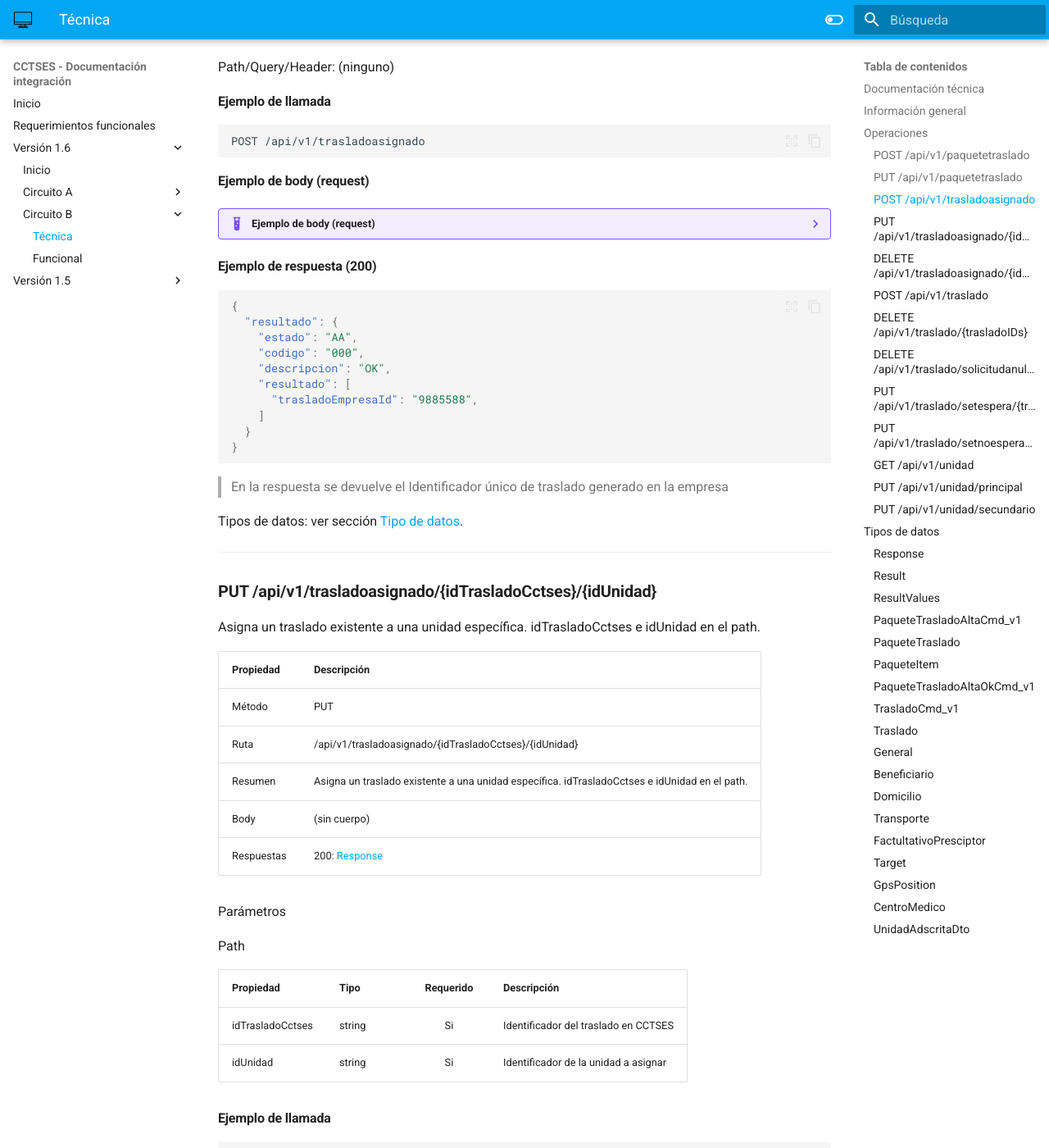
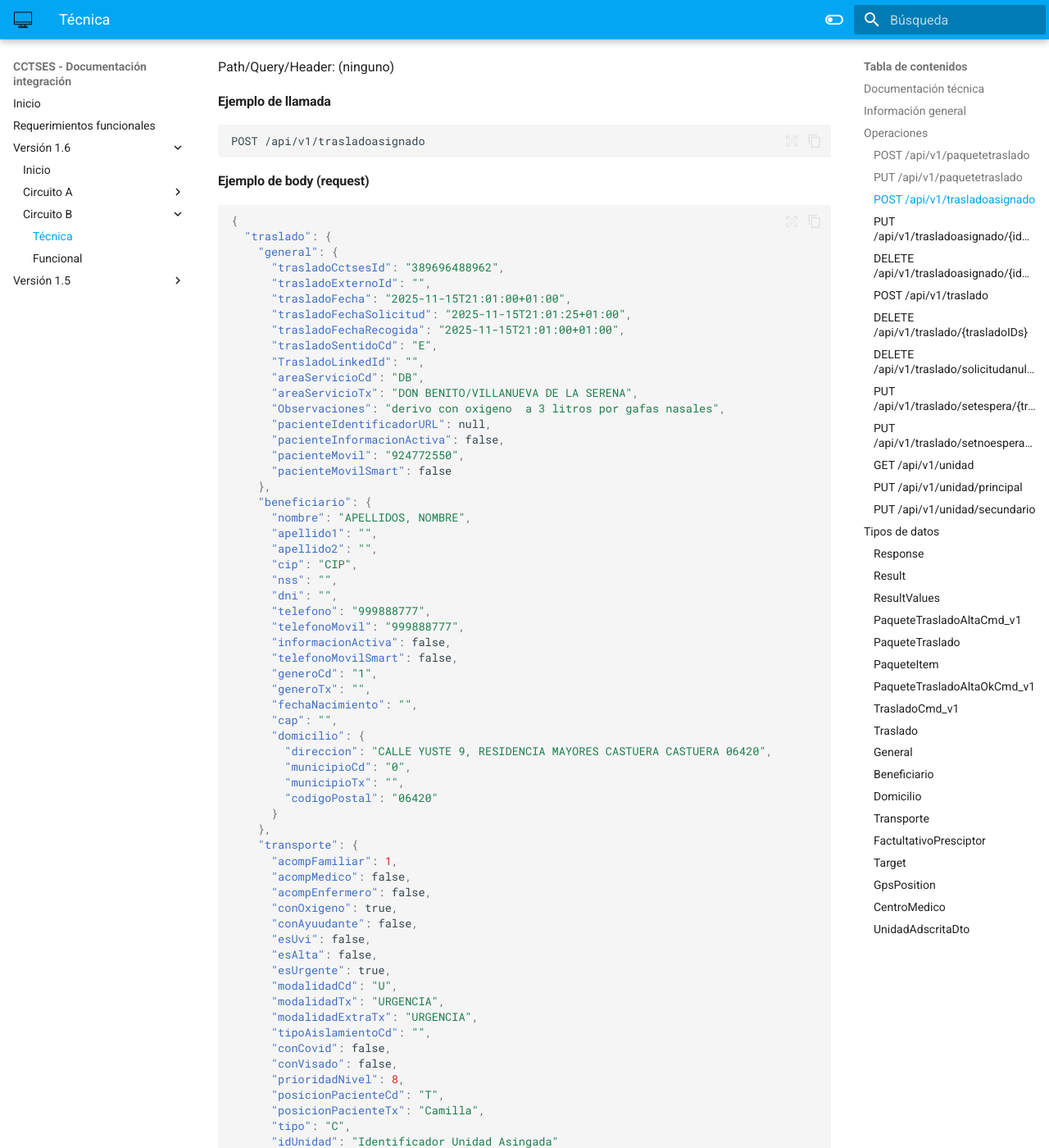
Before and after one commit to phevositc/cctses_integra, an MkDocs documentation site: the page built from docs/versions/1.6/CircuitoB/CCTSES-doc_tecnica.md, in a window 1280 px wide and 1400 px high, scrolled down 3757 px. Shown: the whole window at 82% size. Built offline with MkDocs 1.6.1 and Material for MkDocs 9.7.7, drawn with Linux system fonts in a browser that asks for light colours; some of the changed text lies outside the part shown.

Commit message:
Add functional documentation for CCTSES and update technical documentation references
- Created a new functional documentation file for CCTSES detailing various tables and their descriptions.
- Updated technical documentation to correct references to response types and examples.
- Adjusted navigation in mkdocs.yml to point to the new functional documentation file for Circuito B.

````diff
--- a/docs/versions/1.6/CircuitoB/CCTSES-doc_tecnica.md
+++ b/docs/versions/1.6/CircuitoB/CCTSES-doc_tecnica.md
@@ -104,7 +104,7 @@
 Ruta | /api/v1/paquetetraslado
 Resumen | Alta de paquete de traslados
 Body | application/json: [PaqueteTrasladoAltaCmd_v1](#tipo-paquetetrasladoaltacmd_v1)
-Respuestas | 200: [Response](#tipo-cctsesresponse)
+Respuestas | 200: [Response](#tipo-response)
 
 Parámetros
 
@@ -162,7 +162,7 @@
 Ruta | /api/v1/paquetetraslado
 Resumen | Asignar paquete de traslados como enviado correctamete
 Body | application/json: [PaqueteTrasladoAltaOkCmd_v1](#tipo-paquetetrasladoaltaokcmd_v1)
-Respuestas | 200: [Response](#tipo-cctsesresponse)
+Respuestas | 200: [Response](#tipo-response)
 
 Parámetros
 
@@ -209,7 +209,7 @@
 Ruta | /api/v1/trasladoasignado
 Resumen | Crea el traslado con información de la unidad que lo debe ejecutar
 Body | application/json: [TrasladoCmd_v1](#tipo-trasladocmd_v1)
-Respuestas | 200: [Response](#tipo-cctsesresponse)
+Respuestas | 200: [Response](#tipo-response)
 
 Parámetros
 
@@ -223,107 +223,105 @@
 
 #### **Ejemplo de body (request)**
 
-??? example "Ejemplo de body (request)"
-
-    ```json
-    {
-      "traslado": {
-        "general": {
-          "trasladoCctsesId": "389696488962",
-          "trasladoExternoId": "",
-          "trasladoFecha": "2025-11-15T21:01:00+01:00",
-          "trasladoFechaSolicitud": "2025-11-15T21:01:25+01:00",
-          "trasladoFechaRecogida": "2025-11-15T21:01:00+01:00",
-          "trasladoSentidoCd": "E",
-          "TrasladoLinkedId": "",
-          "areaServicioCd": "DB",
-          "areaServicioTx": "DON BENITO/VILLANUEVA DE LA SERENA",
-          "Observaciones": "derivo con oxigeno  a 3 litros por gafas nasales",
-          "pacienteIdentificadorURL": null,
-          "pacienteInformacionActiva": false,
-          "pacienteMovil": "924772550",
-          "pacienteMovilSmart": false
-        },
-        "beneficiario": {
-          "nombre": "APELLIDOS, NOMBRE",
-          "apellido1": "",
-          "apellido2": "",
-          "cip": "CIP",
-          "nss": "",
-          "dni": "",
-          "telefono": "999888777",
-          "telefonoMovil": "999888777",
-          "informacionActiva": false,
-          "telefonoMovilSmart": false,
-          "generoCd": "1",
-          "generoTx": "",
-          "fechaNacimiento": "",
-          "cap": "",
-          "domicilio": {
-            "direccion": "CALLE YUSTE 9, RESIDENCIA MAYORES CASTUERA CASTUERA 06420",
-            "municipioCd": "0",
-            "municipioTx": "",
-            "codigoPostal": "06420"
-          }
-        },
-        "transporte": {
-          "acompFamiliar": 1,
-          "acompMedico": false,
-          "acompEnfermero": false,
-          "conOxigeno": true,
-          "conAyuudante": false,
-          "esUvi": false,
-          "esAlta": false,
-          "esUrgente": true,
-          "modalidadCd": "U",
-          "modalidadTx": "URGENCIA",
-          "modalidadExtraTx": "URGENCIA",
-          "tipoAislamientoCd": "",
-          "conCovid": false,
-          "conVisado": false,
-          "prioridadNivel": 8,
-          "posicionPacienteCd": "T",
-          "posicionPacienteTx": "Camilla",
-          "tipo": "C",
-          "idUnidad": "Identificador Unidad Asingada"
-        },
-        "facultativoPrescriptor": {
-          "nombre": "NOMBRE",
-          "apellido1": "FACTULTATIVO PRESCRIPTOR",
-          "apellido2": "",
-          "nColegiado": "ZZZ858447",
-          "areaServicioCd": null
-        },
-        "origen": {
-          "tipoDestinoCd": 1,
-          "gpsLocation": {
-            "longitud": 0.0,
-            "latitud": 0.0
-          },
-          "domicilio": {
-            "direccion": "CALLE YUSTE 9, RESIDENCIA MAYORES CASTUERA CASTUERA 06420",
-            "municipioCd": "06036",
-            "municipioTx": "CASTUERA",
-            "codigoPostal": "06420"
-          },
-          "centro": null
-        },
-        "destino": {
-          "tipoDestinoCd": 2,
-          "gpsLocation": {
-            "longitud": 0.0,
-            "latitud": 0.0
-          },
-          "domicilio": null,
-          "centro": {
-            "centroCCN": "1106000792",
-            "centroTx": "HOSPITAL DON BENITO-VILLANUEVA DE LA SERENA",
-            "direccion": "HOSPITAL DE DON BENITO-VILLANU (1106000792)"
-          }
-        }
+```json
+{
+  "traslado": {
+    "general": {
+      "trasladoCctsesId": "389696488962",
+      "trasladoExternoId": "",
+      "trasladoFecha": "2025-11-15T21:01:00+01:00",
+      "trasladoFechaSolicitud": "2025-11-15T21:01:25+01:00",
+      "trasladoFechaRecogida": "2025-11-15T21:01:00+01:00",
+      "trasladoSentidoCd": "E",
+      "TrasladoLinkedId": "",
+      "areaServicioCd": "DB",
+      "areaServicioTx": "DON BENITO/VILLANUEVA DE LA SERENA",
+      "Observaciones": "derivo con oxigeno  a 3 litros por gafas nasales",
+      "pacienteIdentificadorURL": null,
+      "pacienteInformacionActiva": false,
+      "pacienteMovil": "924772550",
+      "pacienteMovilSmart": false
+    },
+    "beneficiario": {
+      "nombre": "APELLIDOS, NOMBRE",
+      "apellido1": "",
+      "apellido2": "",
+      "cip": "CIP",
+      "nss": "",
+      "dni": "",
+      "telefono": "999888777",
+      "telefonoMovil": "999888777",
+      "informacionActiva": false,
+      "telefonoMovilSmart": false,
+      "generoCd": "1",
+      "generoTx": "",
+      "fechaNacimiento": "",
+      "cap": "",
+      "domicilio": {
+        "direccion": "CALLE YUSTE 9, RESIDENCIA MAYORES CASTUERA CASTUERA 06420",
+        "municipioCd": "0",
+        "municipioTx": "",
+        "codigoPostal": "06420"
+      }
+    },
+    "transporte": {
+      "acompFamiliar": 1,
+      "acompMedico": false,
+      "acompEnfermero": false,
+      "conOxigeno": true,
+      "conAyuudante": false,
+      "esUvi": false,
+      "esAlta": false,
+      "esUrgente": true,
+      "modalidadCd": "U",
+      "modalidadTx": "URGENCIA",
+      "modalidadExtraTx": "URGENCIA",
+      "tipoAislamientoCd": "",
+      "conCovid": false,
+      "conVisado": false,
+      "prioridadNivel": 8,
+      "posicionPacienteCd": "T",
+      "posicionPacienteTx": "Camilla",
+      "tipo": "C",
+      "idUnidad": "Identificador Unidad Asingada"
+    },
+    "facultativoPrescriptor": {
+      "nombre": "NOMBRE",
+      "apellido1": "FACULTATIVO PRESCRIPTOR",
+      "apellido2": "",
+      "nColegiado": "ZZZ858447",
+      "areaServicioCd": null
+    },
+    "origen": {
+      "tipoDestinoCd": 1,
+      "gpsLocation": {
+        "longitud": 0.0,
+        "latitud": 0.0
+      },
+      "domicilio": {
+        "direccion": "CALLE YUSTE 9, RESIDENCIA MAYORES CASTUERA CASTUERA 06420",
+        "municipioCd": "06036",
+        "municipioTx": "CASTUERA",
+        "codigoPostal": "06420"
+      },
+      "centro": null
+    },
+    "destino": {
+      "tipoDestinoCd": 2,
+      "gpsLocation": {
+        "longitud": 0.0,
+        "latitud": 0.0
+      },
+      "domicilio": null,
+      "centro": {
+        "centroCCN": "1106000792",
+        "centroTx": "HOSPITAL DON BENITO-VILLANUEVA DE LA SERENA",
+        "direccion": "HOSPITAL DE DON BENITO-VILLANU (1106000792)"
       }
     }
-    ```
+  }
+}
+```
 
 #### **Ejemplo de respuesta (200)**
 
@@ -333,14 +331,12 @@
     "estado": "AA",
     "codigo": "000",
     "descripcion": "OK",
-    "resultado": [
-      "trasladoEmpresaId": "9885588",
+    "values": [
+      {"trasladoEmpresaId": "9885588"}
     ]
   }
 }
 ```
-
-> En la respuesta se devuelve el Identificador único de traslado generado en la empresa
 
 Tipos de datos: ver sección [Tipo de datos](#tipos-de-datos).
 
@@ -357,7 +353,7 @@
 Ruta | /api/v1/trasladoasignado/{idTrasladoCctses}/{idUnidad}
 Resumen | Asigna un traslado existente a una unidad específica. idTrasladoCctses e idUnidad en el path.
 Body | (sin cuerpo)
-Respuestas | 200: [Response](#tipo-cctsesresponse)
+Respuestas | 200: [Response](#tipo-response)
 
 Parámetros
 
@@ -381,10 +377,7 @@
   "resultado": {
     "estado": "AA",
     "codigo": "000",
-    "descripcion": "OK",
-    "resultado": [
-      "trasladoEmpresaId": "9885588",
-    ]
+    "descripcion": "OK"
   }
 }
 ```
@@ -404,7 +397,7 @@
 Ruta | /api/v1/trasladoasignado/{idTrasladoCctses}
 Resumen | Des-asigna la unidad actualmente asociada a un traslado
 Body | (sin cuerpo)
-Respuestas | 200: [Response](#tipo-cctsesresponse)
+Respuestas | 200: [Response](#tipo-response)
 
 Parámetros
 
@@ -447,7 +440,7 @@
 Ruta | /api/v1/traslado
 Resumen | Crea el traslado desde una orden/comando
 Body | application/json: [TrasladoCmd_v1](#tipo-trasladocmd_v1)
-Respuestas | 200: [Response](#tipo-cctsesresponse)
+Respuestas | 200: [Response](#tipo-response)
 
 Parámetros
 
@@ -461,106 +454,104 @@
 
 #### **Ejemplo de body (request)**
 
-??? example "Ejemplo de body (request)"
-
-    ```json
-    {
-      "traslado": {
-        "general": {
-          "trasladoCctsesId": "389696488962",
-          "trasladoExternoId": "",
-          "trasladoFecha": "2025-11-15T21:01:00+01:00",
-          "trasladoFechaSolicitud": "2025-11-15T21:01:25+01:00",
-          "trasladoFechaRecogida": "2025-11-15T21:01:00+01:00",
-          "trasladoSentidoCd": "E",
-          "TrasladoLinkedId": "",
-          "areaServicioCd": "DB",
-          "areaServicioTx": "DON BENITO/VILLANUEVA DE LA SERENA",
-          "Observaciones": "derivo con oxigeno  a 3 litros por gafas nasales",
-          "pacienteIdentificadorURL": null,
-          "pacienteInformacionActiva": false,
-          "pacienteMovil": "924772550",
-          "pacienteMovilSmart": false
-        },
-        "beneficiario": {
-          "nombre": "APELLIDOS, NOMBRE",
-          "apellido1": "",
-          "apellido2": "",
-          "cip": "CIP",
-          "nss": "",
-          "dni": "",
-          "telefono": "999888777",
-          "telefonoMovil": "999888777",
-          "informacionActiva": false,
-          "telefonoMovilSmart": false,
-          "generoCd": "1",
-          "generoTx": "",
-          "fechaNacimiento": "",
-          "cap": "",
-          "domicilio": {
-            "direccion": "CALLE YUSTE 9, RESIDENCIA MAYORES CASTUERA CASTUERA 06420",
-            "municipioCd": "0",
-            "municipioTx": "",
-            "codigoPostal": "06420"
-          }
-        },
-        "transporte": {
-          "acompFamiliar": 1,
-          "acompMedico": false,
-          "acompEnfermero": false,
-          "conOxigeno": true,
-          "conAyuudante": false,
-          "esUvi": false,
-          "esAlta": false,
-          "esUrgente": true,
-          "modalidadCd": "U",
-          "modalidadTx": "URGENCIA",
-          "modalidadExtraTx": "URGENCIA",
-          "tipoAislamientoCd": "",
-          "conCovid": false,
-          "conVisado": false,
-          "prioridadNivel": 8,
-          "posicionPacienteCd": "T",
-          "posicionPacienteTx": "Camilla",
-          "tipo": "C"
-        },
-        "facultativoPrescriptor": {
-          "nombre": "NOMBRE",
-          "apellido1": "FACULTATIVO PRESCRIPTOR",
-          "apellido2": "",
-          "nColegiado": "ZZZ858447",
-          "areaServicioCd": null
-        },
-        "origen": {
-          "tipoDestinoCd": 1,
-          "gpsLocation": {
-            "longitud": 0.0,
-            "latitud": 0.0
-          },
-          "domicilio": {
-            "direccion": "CALLE YUSTE 9, RESIDENCIA MAYORES CASTUERA CASTUERA 06420",
-            "municipioCd": "06036",
-            "municipioTx": "CASTUERA",
-            "codigoPostal": "06420"
-          },
-          "centro": null
-        },
-        "destino": {
-          "tipoDestinoCd": 2,
-          "gpsLocation": {
-            "longitud": 0.0,
-            "latitud": 0.0
-          },
-          "domicilio": null,
-          "centro": {
-            "centroCCN": "1106000792",
-            "centroTx": "HOSPITAL DON BENITO-VILLANUEVA DE LA SERENA",
-            "direccion": "HOSPITAL DE DON BENITO-VILLANU (1106000792)"
-          }
-        }
+```json
+{
+  "traslado": {
+    "general": {
+      "trasladoCctsesId": "389696488962",
+      "trasladoExternoId": "",
+      "trasladoFecha": "2025-11-15T21:01:00+01:00",
+      "trasladoFechaSolicitud": "2025-11-15T21:01:25+01:00",
+      "trasladoFechaRecogida": "2025-11-15T21:01:00+01:00",
+      "trasladoSentidoCd": "E",
+      "TrasladoLinkedId": "",
+      "areaServicioCd": "DB",
+      "areaServicioTx": "DON BENITO/VILLANUEVA DE LA SERENA",
+      "Observaciones": "derivo con oxigeno  a 3 litros por gafas nasales",
+      "pacienteIdentificadorURL": null,
+      "pacienteInformacionActiva": false,
+      "pacienteMovil": "924772550",
+      "pacienteMovilSmart": false
+    },
+    "beneficiario": {
+      "nombre": "APELLIDOS, NOMBRE",
+      "apellido1": "",
+      "apellido2": "",
+      "cip": "CIP",
+      "nss": "",
+      "dni": "",
+      "telefono": "999888777",
+      "telefonoMovil": "999888777",
+      "informacionActiva": false,
+      "telefonoMovilSmart": false,
+      "generoCd": "1",
+      "generoTx": "",
+      "fechaNacimiento": "",
+      "cap": "",
+      "domicilio": {
+        "direccion": "CALLE YUSTE 9, RESIDENCIA MAYORES CASTUERA CASTUERA 06420",
+        "municipioCd": "0",
+        "municipioTx": "",
+        "codigoPostal": "06420"
+      }
+    },
+    "transporte": {
+      "acompFamiliar": 1,
+      "acompMedico": false,
+      "acompEnfermero": false,
+      "conOxigeno": true,
+      "conAyuudante": false,
+      "esUvi": false,
+      "esAlta": false,
+      "esUrgente": true,
+      "modalidadCd": "U",
+      "modalidadTx": "URGENCIA",
+      "modalidadExtraTx": "URGENCIA",
+      "tipoAislamientoCd": "",
+      "conCovid": false,
+      "conVisado": false,
+      "prioridadNivel": 8,
+      "posicionPacienteCd": "T",
+      "posicionPacienteTx": "Camilla",
+      "tipo": "C"
+    },
+    "facultativoPrescriptor": {
+      "nombre": "NOMBRE",
+      "apellido1": "FACULTATIVO PRESCRIPTOR",
+      "apellido2": "",
+      "nColegiado": "ZZZ858447",
+      "areaServicioCd": null
+    },
+    "origen": {
+      "tipoDestinoCd": 1,
+      "gpsLocation": {
+        "longitud": 0.0,
+        "latitud": 0.0
+      },
+      "domicilio": {
+        "direccion": "CALLE YUSTE 9, RESIDENCIA MAYORES CASTUERA CASTUERA 06420",
+        "municipioCd": "06036",
+        "municipioTx": "CASTUERA",
+        "codigoPostal": "06420"
+      },
+      "centro": null
+    },
+    "destino": {
+      "tipoDestinoCd": 2,
+      "gpsLocation": {
+        "longitud": 0.0,
+        "latitud": 0.0
+      },
+      "domicilio": null,
+      "centro": {
+        "centroCCN": "1106000792",
+        "centroTx": "HOSPITAL DON BENITO-VILLANUEVA DE LA SERENA",
+        "direccion": "HOSPITAL DE DON BENITO-VILLANU (1106000792)"
       }
     }
-    ```
+  }
+}
+```
 
 #### **Ejemplo de respuesta (200)**
 
@@ -570,13 +561,12 @@
     "estado": "AA",
     "codigo": "000",
     "descripcion": "OK",
-    "resultado": [
-      "trasladoEmpresaId": "9885588",
+    "values": [
+      {"trasladoEmpresaId": "9885588"}
     ]
   }
 }
 ```
-> En la respuesta se devuelve el Identificador único de traslado generado en la empresa
 
 Tipos de datos: ver sección [Tipo de datos](#tipos-de-datos).
 
@@ -593,7 +583,7 @@
 Ruta | /api/v1/traslado/{trasladoIDs}
 Resumen | Anula uno o varios traslados
 Body | (sin cuerpo)
-Respuestas | 200: [Response](#tipo-cctsesresponse)
+Respuestas | 200: [Response](#tipo-response)
 
 Parámetros
 
@@ -630,7 +620,7 @@
 Ruta | /api/v1/traslado/solicitudanula/{trasladoIDs}
 Resumen | Anula uno o varios traslados
 Body | (sin cuerpo)
-Respuestas | 200: [Response](#tipo-cctsesresponse)
+Respuestas | 200: [Response](#tipo-response)
 
 Parámetros
 
@@ -812,7 +802,7 @@
 <a id="tipos-de-datos"></a>
 ## **Tipos de datos**
 
-<a id="tipo-cctsesresponse"></a>
+<a id="tipo-response"></a>
 ### **Response**
 
 Propiedad | Tipo | Requerido | Descripción
@@ -955,16 +945,16 @@
 esUvi | boolean | Si | Requiere vehículo tipo UVI
 esAlta | boolean | Si | Traslado de alta
 esUrgente | boolean | Si | Indica urgencia
-modalidadCd | string | Si | Modalidad (código): Consulta, Cura, Diálisis, etc.
-modalidadTx | string |  | Modalidad (texto)
-modalidadExtraTx | string |  | Información adicional de la modalidad (Quimioterapia, Radioterapia...)
-tipoAislamientoCd | string |  | Tipo de aislamiento: VR (Vía aérea), GT (Gotas), CT (Contacto)
+modalidadCd | string | Si | Modalidad (código): Consulta, Cura, Diálisis, etc. — Ver tabla: [TB_TRASLADO_MODALIDAD](./CCTSES-doc_funcional.md#tb_traslado_modalidad)
+modalidadTx | string |  | Modalidad (texto) — Ver tabla: [TB_TRASLADO_MODALIDAD](./CCTSES-doc_funcional.md#tb_traslado_modalidad)
+modalidadExtraTx | string |  | Información adicional de la modalidad (Quimioterapia, Radioterapia...) — Ver tabla: [TB_TRASLADO_TIPO_CONSULTA](./CCTSES-doc_funcional.md#tb_traslado_tipo_consulta)
+tipoAislamientoCd | string |  | Tipo de aislamiento: VR (Vía aérea), GT (Gotas), CT (Contacto) — Ver tabla: [TB_TRASLADO_TIPO_AISLAMIENTO](./CCTSES-doc_funcional.md#tb_traslado_tipo_aislamiento)
 conCovid | boolean |  | Paciente con Covid
 conVisado | boolean | Si | Traslado autorizado (visado)
 prioridadNivel | integer(int32) | Si | Prioridad (1=Programado, 5=Medio, 8=Urgente, 10=Emergencia)
-posicionPacienteCd | string | Si | Posición: SE (sentado), C (silla ruedas), T (camilla)
-posicionPacienteTx | string |  | Posición (texto)
-tipo | string | Si | Tipo: I (individual), C (colectivo), M (muestras/órganos)
+posicionPacienteCd | string | Si | Posición: SE (sentado), C (silla ruedas), T (camilla) — Ver tabla: [TB_PACIENTE_POSICION](./CCTSES-doc_funcional.md#tb_paciente_posicion)
+posicionPacienteTx | string |  | Posición (texto) — Ver tabla: [TB_PACIENTE_POSICION](./CCTSES-doc_funcional.md#tb_paciente_posicion)
+tipo | string | Si | Tipo: I (individual), C (colectivo), M (muestras/órganos) — Ver tabla: [TB_TRASLADO_MODO](./CCTSES-doc_funcional.md#tb_traslado_modo)
 idUnidad | string |  | Unidad asignada para la ejecución del traslado (solo si viene pre-asignada por CCTSES)
 
 <a id="tipo-factultativopresciptor"></a>
--- a/mkdocs.yml
+++ b/mkdocs.yml
@@ -12,7 +12,7 @@
       - "Funcional": "versions/1.6/CircuitoA/CircuitoA-doc_funcional.md"
     - "Circuito B":
       - "Técnica": "versions/1.6/CircuitoB/CCTSES-doc_tecnica.md"
-      - "Funcional": "versions/1.6/CircuitoB/CircuitoB-doc_funcional.md"
+      - "Funcional": "versions/1.6/CircuitoB/CCTSES-doc_funcional.md"
   - "Versión 1.5":
     - "Inicio": "versions/1.5/index.md"
     - "Circuito A":
````
Also changed, not shown: other parts of docs/versions/1.6/CircuitoB/CCTSES-doc_tecnica.md (+5 -3 lines), docs/versions/1.6/CircuitoA/CircuitoA-doc_funcional.md (+18 -60 lines), docs/versions/1.6/CircuitoB/CCTSES-doc_funcional.md (renamed from docs/versions/1.6/CircuitoB/CircuitoB-doc_funcional.md).
